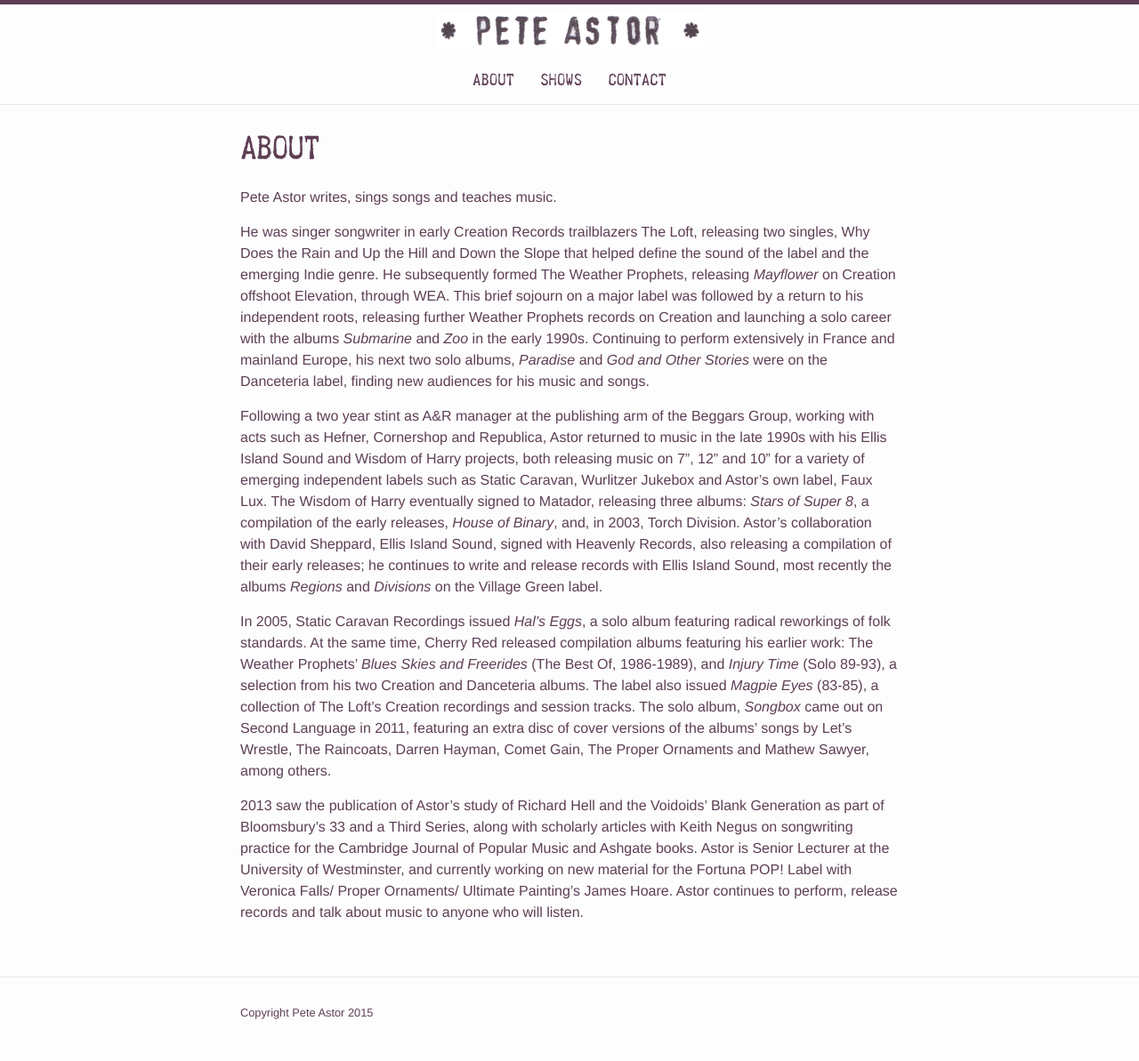
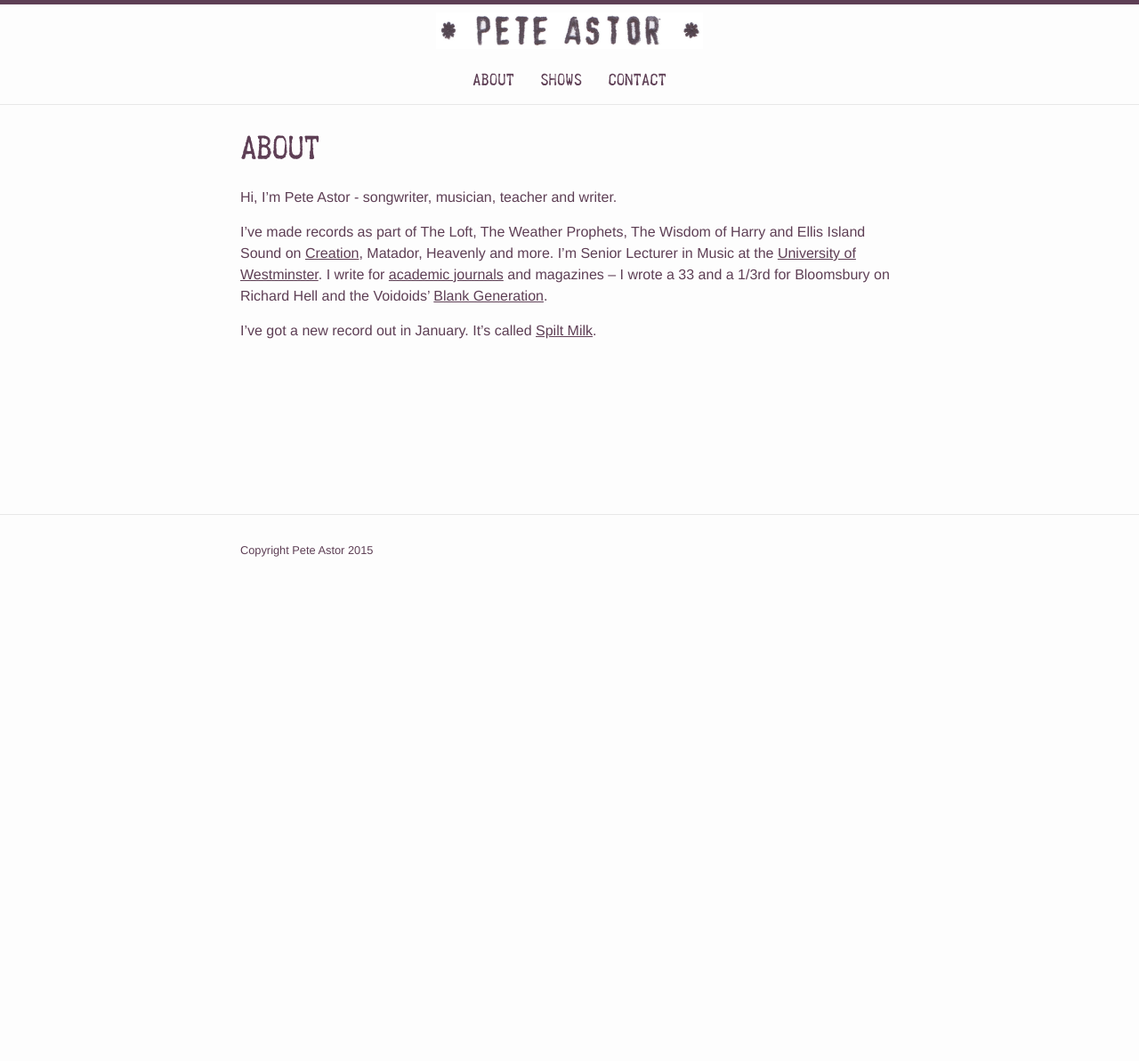
Before and after one commit to emmawinston/pete-astor, a Jekyll site: the page built from 01-about.md, in a window 1280 px wide. Shown: the whole page at 89% size. Built offline with Jekyll 4.4.1, drawn with Linux system fonts in a browser that asks for light colours; nearby versions of some CDN libraries; after the commit the page ends 900 px from its top, so only the background shows below that.

Commit message:
Updated 01-about.md

```diff
--- a/01-about.md
+++ b/01-about.md
@@ -2,14 +2,12 @@
 layout: page
 title: About
 permalink: /about/
+published: true
 ---
 
-Pete Astor writes, sings songs and teaches music.
 
-He was singer songwriter in early Creation Records trailblazers The Loft, releasing two singles, Why Does the Rain and Up the Hill and Down the Slope that helped define the sound of the label and the emerging Indie genre. He subsequently formed The Weather Prophets, releasing *Mayflower* on Creation offshoot Elevation, through WEA. This brief sojourn on a major label was followed by a return to his independent roots, releasing further Weather Prophets records on Creation and launching a solo career with the albums *Submarine* and *Zoo* in the early 1990s. Continuing to perform extensively in France and mainland Europe, his next two solo albums, *Paradise* and *God and Other Stories* were on the Danceteria label, finding new audiences for his music and songs.
+Hi, I’m Pete Astor - songwriter, musician, teacher and writer.
 
-Following a two year stint as A&R manager at the publishing arm of the Beggars Group, working with acts such as Hefner, Cornershop and Republica, Astor returned to music in the late 1990s with his Ellis Island Sound and Wisdom of Harry projects, both releasing music on 7”, 12” and 10” for a variety of emerging independent labels such as Static Caravan, Wurlitzer Jukebox and Astor’s own label, Faux Lux.  The Wisdom of Harry eventually signed to Matador, releasing three albums: *Stars of Super 8*, a compilation of the early releases, *House of Binary*, and, in 2003, Torch Division. Astor’s collaboration with David Sheppard, Ellis Island Sound, signed with Heavenly Records, also releasing a compilation of their early releases; he continues to write and release records with Ellis Island Sound, most recently the albums *Regions* and *Divisions* on the Village Green label.
+I’ve made records as part of The Loft, The Weather Prophets, The Wisdom of Harry and Ellis Island Sound on [Creation](http://www.creation-records.com/), Matador, Heavenly and more. I’m Senior Lecturer in Music at the [University of Westminster](http://www.westminster.ac.uk/about-us/our-people/directory/astor-pete). I write for [academic journals](http://westminster.academia.edu/PeteAstor) and magazines – I wrote a 33 and a 1/3rd for Bloomsbury on Richard Hell and the Voidoids’ [Blank Generation](http://www.bloomsbury.com/uk/richard-hell-and-the-voidoids-blank-generation-9781623561222/).
 
-In 2005, Static Caravan Recordings issued *Hal's Eggs*, a solo album featuring radical reworkings of folk standards. At the same time, Cherry Red released compilation albums featuring his earlier work: The Weather Prophets’ *Blues Skies and Freerides* (The Best Of, 1986-1989), and *Injury Time* (Solo 89-93), a selection from his two Creation and Danceteria albums.  The label also issued *Magpie Eyes* (83-85), a collection of The Loft’s Creation recordings and session tracks. The solo album, *Songbox* came out on Second Language in 2011, featuring an extra disc of cover versions of the albums’ songs by Let’s Wrestle, The Raincoats, Darren Hayman, Comet Gain, The Proper Ornaments and Mathew Sawyer, among others.
-
-2013 saw the publication of Astor’s study of Richard Hell and the Voidoids’ Blank Generation as part of Bloomsbury’s 33 and a Third Series, along with scholarly articles with Keith Negus on songwriting practice for the Cambridge Journal of Popular Music and Ashgate books. Astor is Senior Lecturer at the University of Westminster, and currently working on new material for the Fortuna POP! Label with Veronica Falls/ Proper Ornaments/ Ultimate Painting’s James Hoare. Astor continues to perform, release records and talk about music to anyone who will listen.
+I’ve got a new record out in January. It’s called [Spilt Milk](http://www.butilikeyou.co.uk/#!pete-astor/c1xdd).
```
